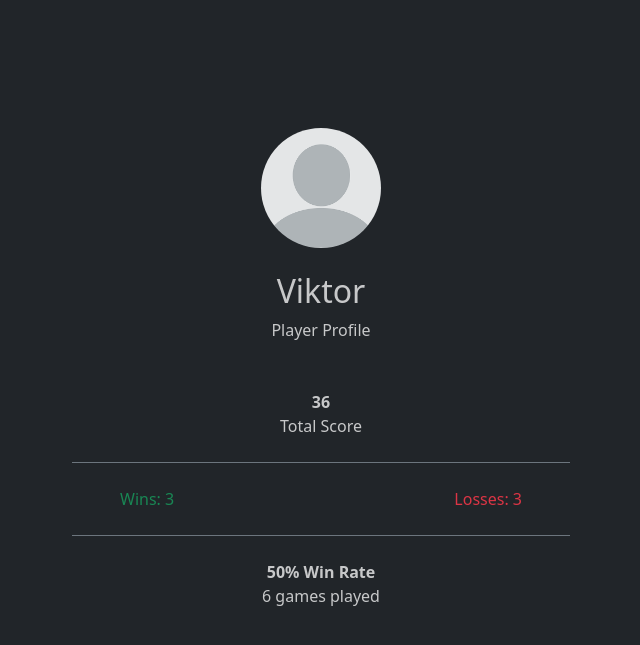
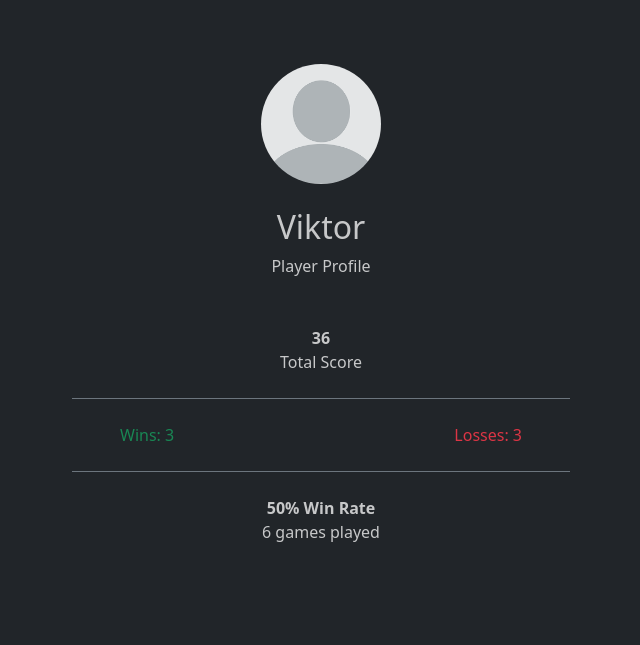
Before and after one commit to trallan/python-flask-dart-score-tracker, a Flask app: page /profile in a window 1280 px wide. Shown: the part 67-712 px from the top of the page, without its empty margins (319-959 px from the left). Run offline with Flask 3, Linux system fonts and the light colour scheme; a user stored in the database is signed in; data comes from the database, SQL or seed files in the repository; some libraries are stand-ins or nearby versions.

Commit message:
Fixed profile page

```diff
--- a/templates/profile.html
+++ b/templates/profile.html
@@ -3,7 +3,7 @@
 {% block body %}
 <div class="mx-3">
     <div class="container">
-        <div class="row d-flex justify-content-center" style="margin-top: 8rem;">
+        <div class="row d-flex justify-content-center" style="margin-top: 4rem;">
             <div class="col-12 col-md-8 col-lg-6">
                 <section class="h-100 px-4">
                     <div class="text-center mb-4">
```
